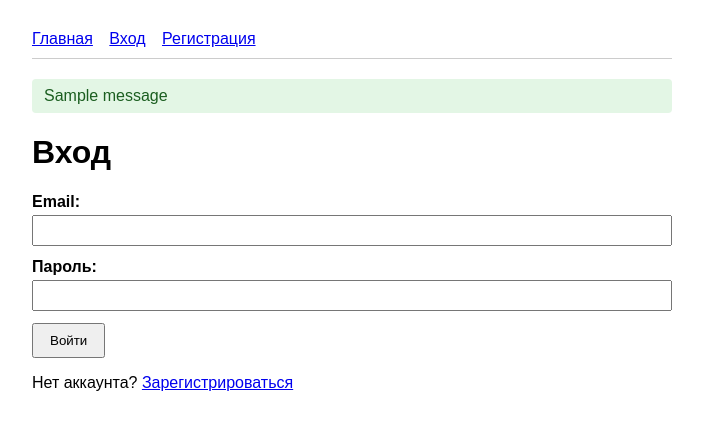
After one commit to Kamilla650/CourseNotes, a Django app: page /accounts/login/ in a window 1280 px wide. The commit adds this page. Shown: the top 430 px of the page, without its empty margins (288-991 px from the left). Run offline with Django 5.2, Linux system fonts and the light colour scheme; tables that the repository leaves empty hold one stand-in row (values such as "Sample post"); one stand-in notice (Sample message) is shown.

Commit message:
Add base template, auth pages and 403 page

```diff
--- /dev/null
+++ b/templates/accounts/admin_dashboard.html
@@ -0,0 +1,6 @@
+{% extends 'base.html' %}
+{% block title %}Панель администратора{% endblock %}
+{% block content %}
+<h1>Панель администратора</h1>
+<p>Эта страница доступна только пользователям с ролью «Администратор».</p>
+{% endblock %}
--- /dev/null
+++ b/templates/accounts/login.html
@@ -0,0 +1,11 @@
+{% extends 'base.html' %}
+{% block title %}Вход{% endblock %}
+{% block content %}
+<h1>Вход</h1>
+<form method="post">
+    {% csrf_token %}
+    {{ form.as_p }}
+    <button type="submit">Войти</button>
+</form>
+<p>Нет аккаунта? <a href="{% url 'register' %}">Зарегистрироваться</a></p>
+{% endblock %}
--- /dev/null
+++ b/templates/base.html
@@ -0,0 +1,52 @@
+<!DOCTYPE html>
+<html lang="ru">
+<head>
+    <meta charset="utf-8">
+    <meta name="viewport" content="width=device-width, initial-scale=1">
+    <title>{% block title %}CourseNotes{% endblock %}</title>
+    <style>
+        body { font-family: Arial, sans-serif; max-width: 640px; margin: 30px auto; padding: 0 16px; }
+        nav { margin-bottom: 20px; padding-bottom: 10px; border-bottom: 1px solid #ccc; }
+        nav a, nav form { display: inline; margin-right: 12px; }
+        nav button { border: 0; background: none; color: #06c; cursor: pointer; font-size: 1em; padding: 0; }
+        .messages { list-style: none; padding: 0; }
+        .messages li { padding: 8px 12px; margin-bottom: 8px; border-radius: 4px; }
+        .messages .success { background: #e3f6e5; color: #1b5e20; }
+        .messages .error { background: #fde7e7; color: #b71c1c; }
+        .messages .info { background: #e7f0fd; color: #0d47a1; }
+        .errorlist { color: #b71c1c; padding-left: 18px; margin: 4px 0; }
+        .client-errors { color: #b71c1c; }
+        .helptext { color: #666; font-size: 0.85em; }
+        form p { margin: 12px 0; }
+        label { display: block; font-weight: bold; margin-bottom: 4px; }
+        input { padding: 6px; width: 100%; box-sizing: border-box; }
+        button[type=submit] { padding: 8px 16px; width: auto; }
+    </style>
+</head>
+<body>
+    <nav>
+        <a href="{% url 'core:index' %}">Главная</a>
+        {% if user.is_authenticated %}
+            <a href="{% url 'profile' %}">Профиль</a>
+            {% if user.role == 'admin' %}<a href="{% url 'admin_dashboard' %}">Панель администратора</a>{% endif %}
+            <form method="post" action="{% url 'logout' %}">
+                {% csrf_token %}
+                <button type="submit">Выйти</button>
+            </form>
+        {% else %}
+            <a href="{% url 'login' %}">Вход</a>
+            <a href="{% url 'register' %}">Регистрация</a>
+        {% endif %}
+    </nav>
+
+    {% if messages %}
+        <ul class="messages">
+            {% for message in messages %}
+                <li class="{{ message.tags }}">{{ message }}</li>
+            {% endfor %}
+        </ul>
+    {% endif %}
+
+    {% block content %}{% endblock %}
+</body>
+</html>
```
Also changed, not shown: core/templates/core/index.html (+5 -12 lines), templates/403.html (added, +7 -0 lines), templates/accounts/profile.html (added, +9 -0 lines), templates/accounts/register.html (added, +40 -0 lines).
